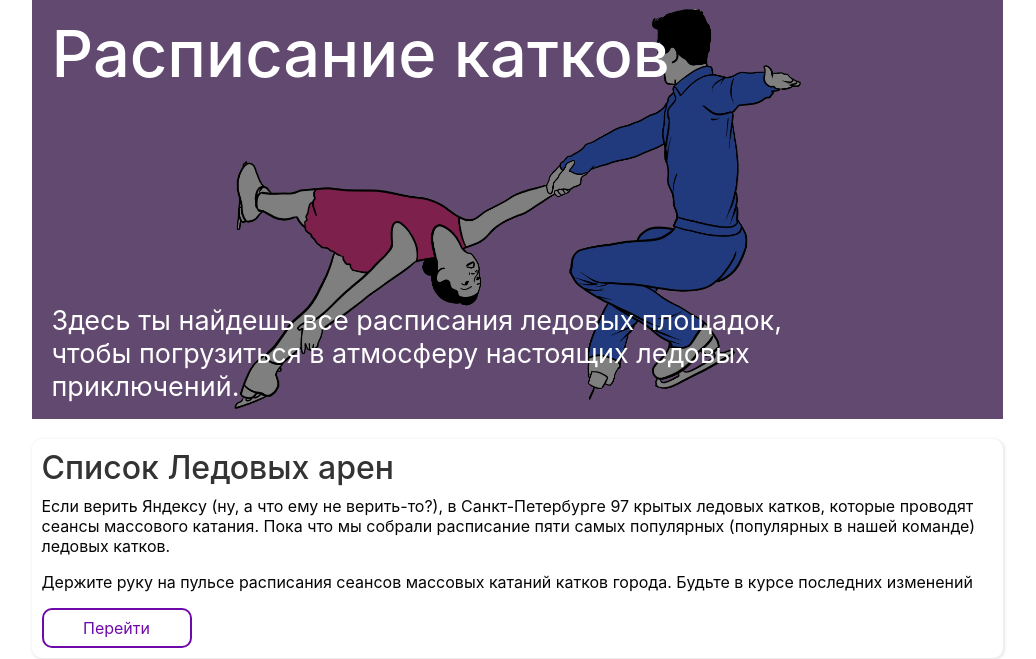
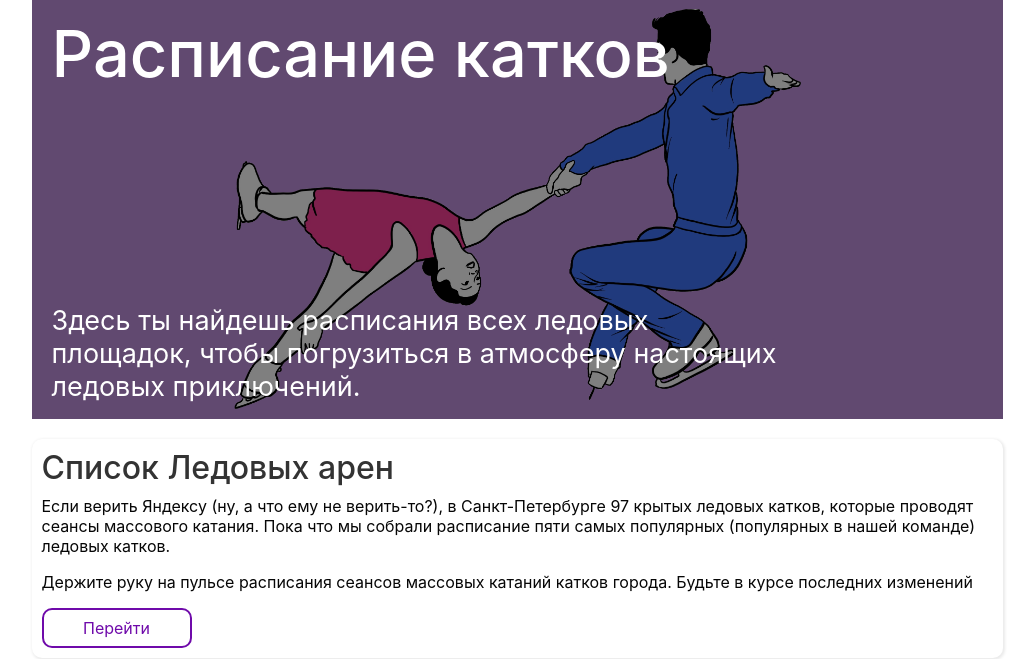
Before and after one commit to fsk8-dev/php-render, a PHP site: page / in a window 1280 px wide. Shown: the part 91-750 px from the top of the page, without its empty margins (123-1159 px from the left). Run offline with PHP 8.4, Linux system fonts and the light colour scheme; data that the repository does not hold is empty.

Commit message:
change text for hero

```diff
--- a/pages/main.php
+++ b/pages/main.php
@@ -3,7 +3,7 @@
   <div class="hero__content">
     <h1 class="hero__title">Расписание&nbsp;катков</h1>
     <p class="hero__text">
-      Здесь ты найдешь все расписания ледовых площадок, чтобы погрузиться в атмосферу настоящих ледовых приключений.
+      Здесь ты найдешь расписания всех ледовых площадок, чтобы погрузиться в атмосферу настоящих ледовых приключений.
     </p>
   </div>
     <img class="img hero__img" src="/img/todes.png" alt="Тодес">
```
